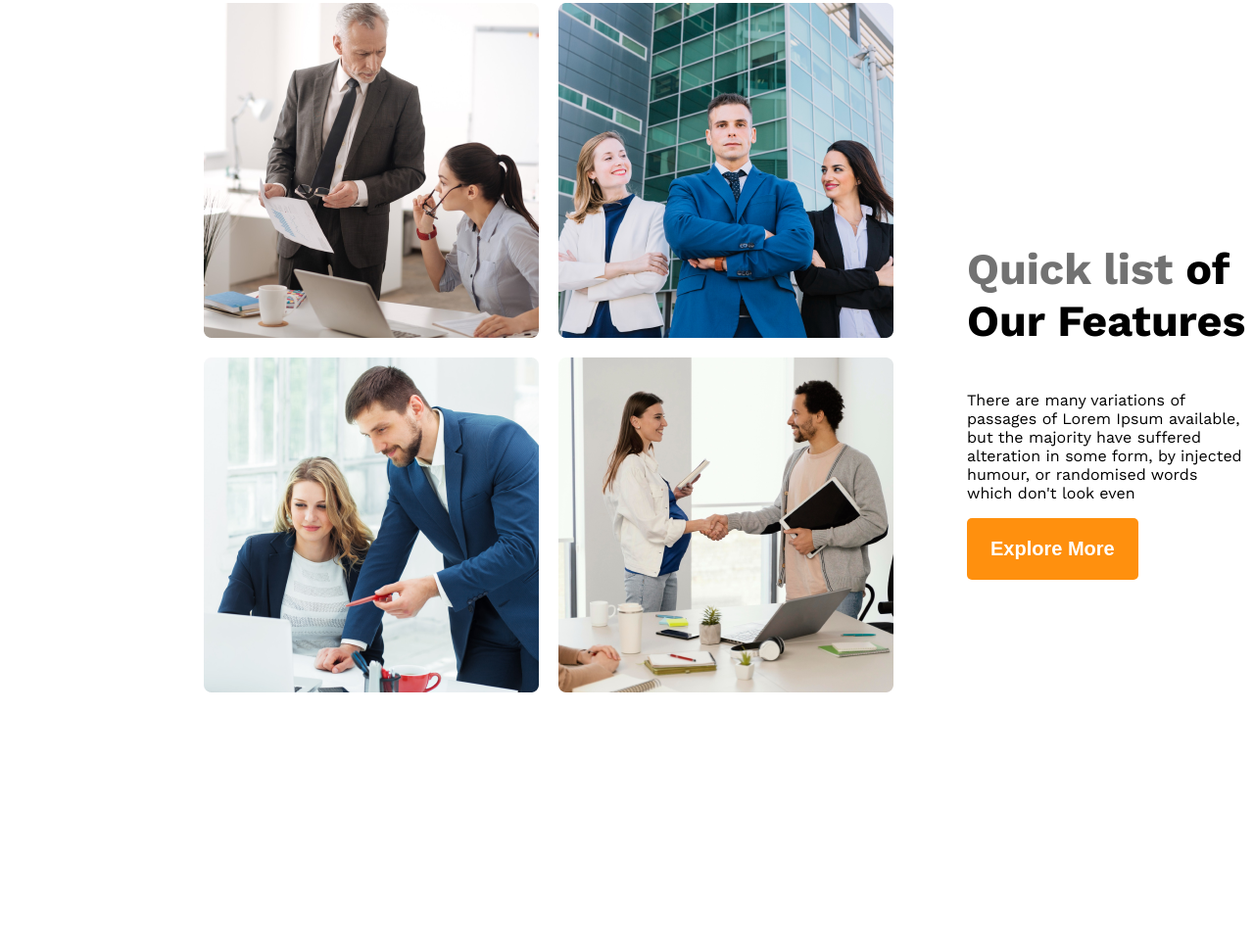
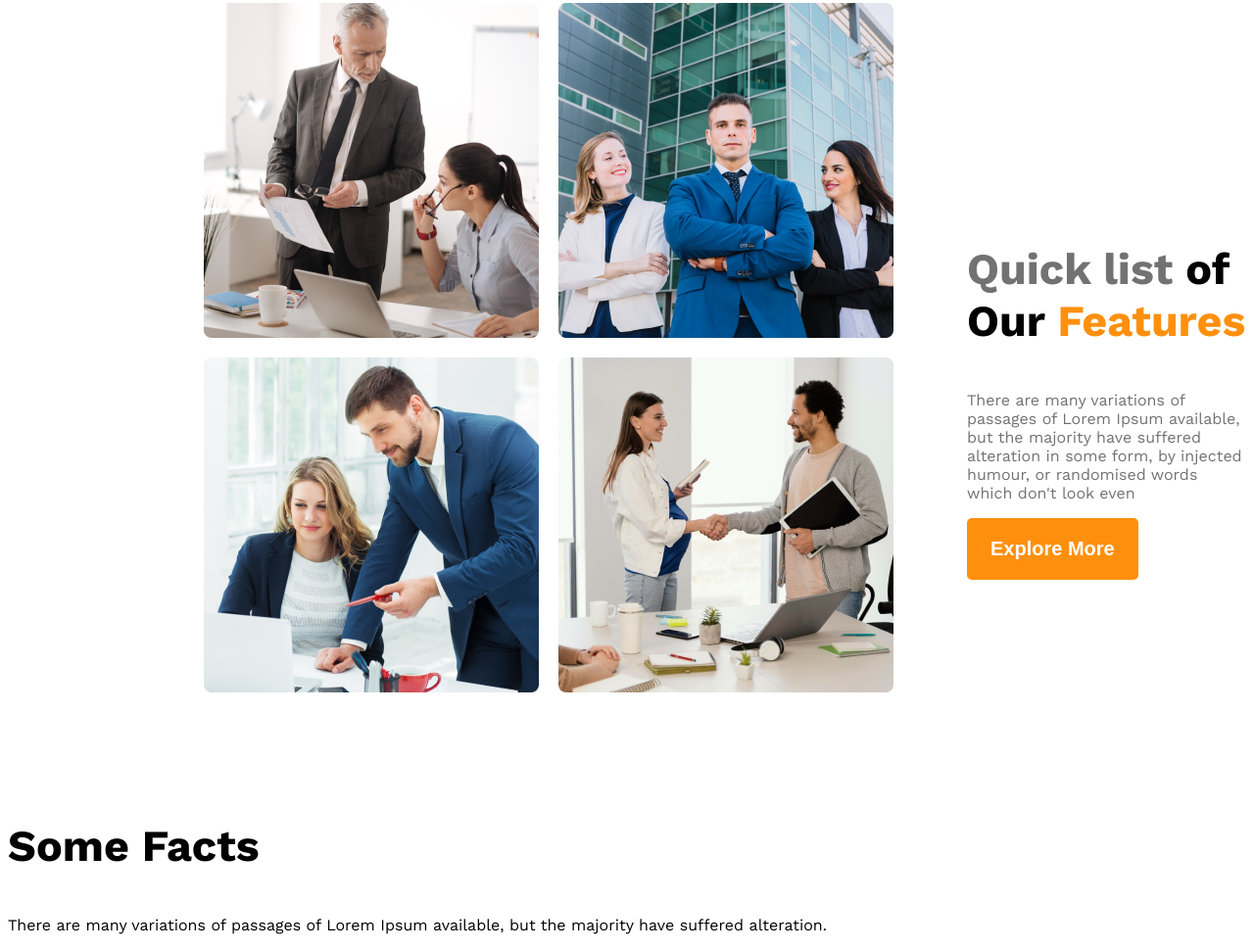
Before and after one commit to Monishadutta/g3-architects-website, a plain HTML site: page index.html in a window 1280 px wide. Shown: the part 1311-2281 px from the top of the page at 98% size. Before the commit the page ends 2026 px from the top, so only its background shows below. Drawn offline with nearby package versions, Linux system fonts and the light colour scheme.

Commit message:
added the responsive style and add the facts struc

```diff
--- a/index.html
+++ b/index.html
@@ -32,6 +32,7 @@
 
        </header>
        <main>
+              <!---teams section--->
               <section class="temas display-flex">
                      <div class="team-image-container">
                             <img src="images/team1.png" alt="teams are discussing about design">
@@ -41,10 +42,21 @@
 
                      </div>
                      <div class="our-features">
-                            <h3 class="feature-title"><span id="Quick" class="text-lightgrey">Quick list</span> <span>of Our </span><span>Features</span></h3>
-                            <p class="feature-description">There are many variations of passages of Lorem Ipsum available, but the majority have suffered alteration in some form, by injected humour, or randomised words which don't look even</p>
+                            <h3 class="section-title"><span id="Quick" class="text-lightgrey">Quick list</span> <span>of Our </span><span class="text-primary">Features</span></h3>
+                            <p class="feature-description text-lightgrey">There are many variations of passages of Lorem Ipsum available, but the majority have suffered alteration in some form, by injected humour, or randomised words which don't look even</p>
                             <button class="btn-primary">Explore More</button>
                      </div>
+              </section>
+              <!--teams enjoy-->
+              <section>
+
+
+              </section>
+
+              <!--some facts-->
+              <section class="some facts">
+                     <h3 class="section-title">Some Facts</h3>
+                     <p class="text-light-grey">There are many variations of passages of Lorem Ipsum available, but the majority have suffered alteration.</p>
               </section>
 
 
--- a/styles/architects.css
+++ b/styles/architects.css
@@ -89,8 +89,11 @@ main > section{
 /* responsive media quary */
 @media screen  and  (max-width:576px) {
 
-       .navbar, .nav-links{
+       .navbar, .nav-links,.our-features{
               flex-direction: column;
+       }
+       .team-image-container{
+              grid-template-columns: repeat(1, 1fr);
        }
 }
 .team-image-container{
@@ -106,7 +109,7 @@ main > section{
        width: 537px;
        height: 304px;
 }
-.feature-title{
+.section-title{
        font-size: 2.8rem;
        font-weight: 700px;
 }
@@ -114,3 +117,6 @@ main > section{
        font-weight: 500px;
 
 }
+.text-primary{
+       color: #FF900E;
+}
```
